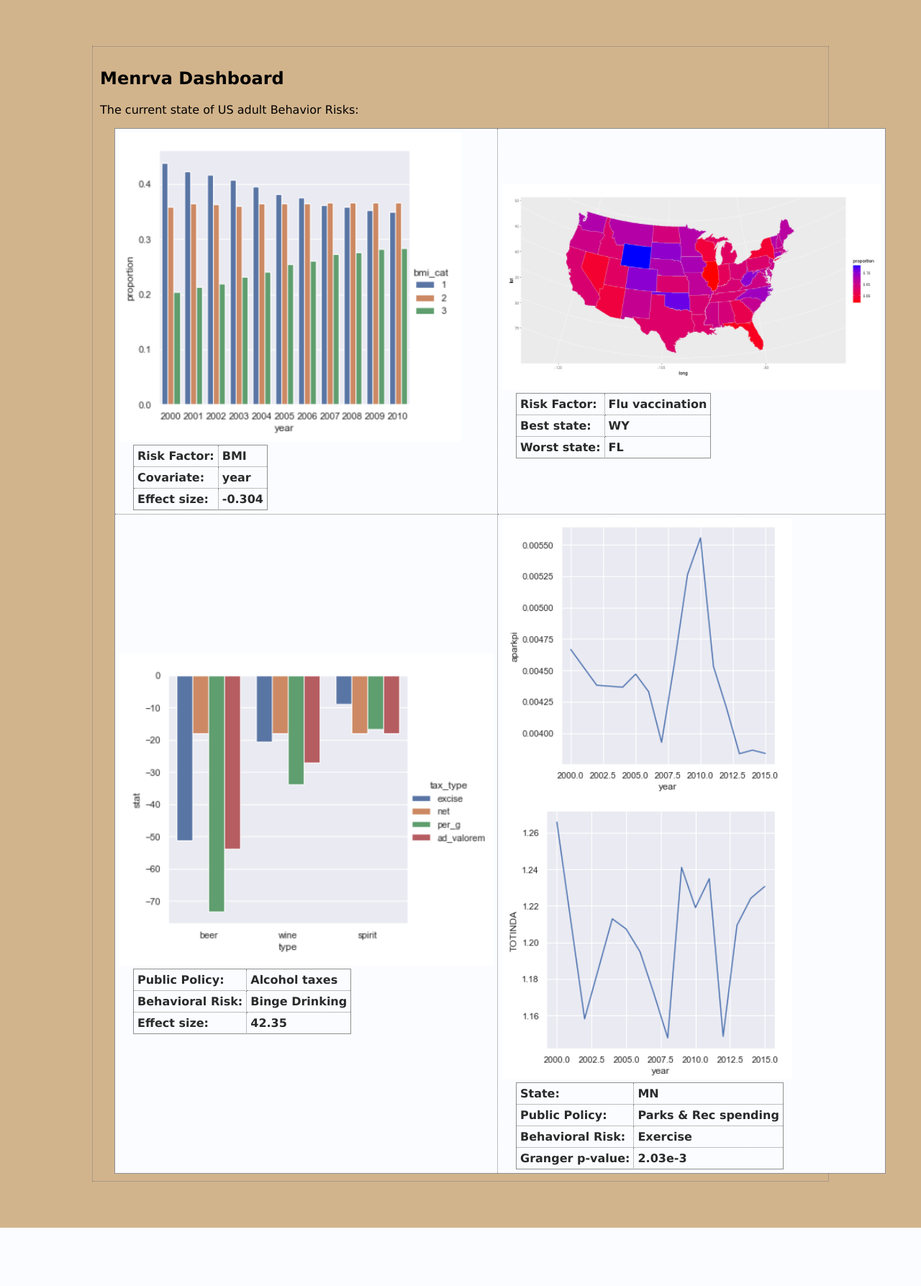
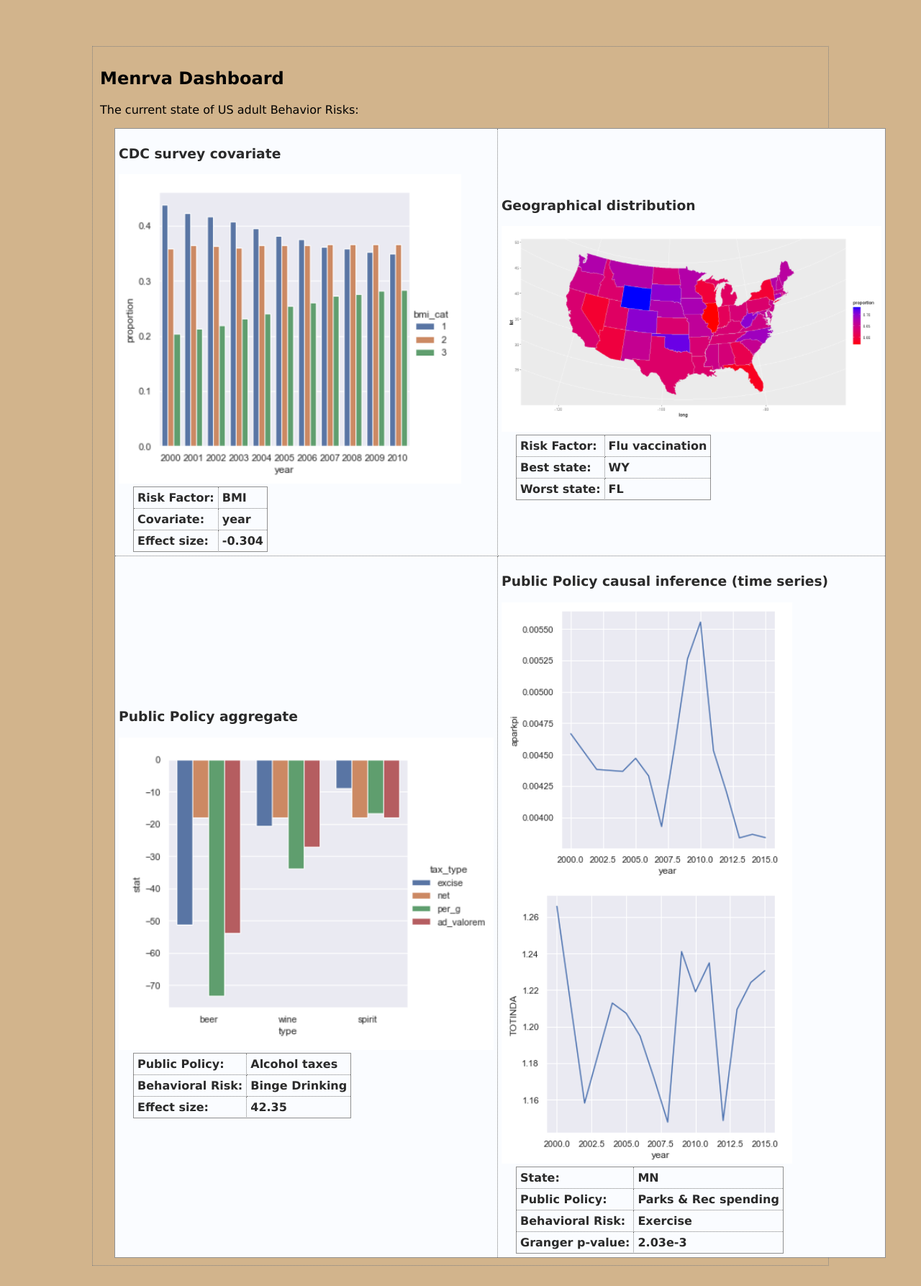
Before and after one commit to bjo/TDI_capstone_webapp, a Flask app: page / in a window 1280 px wide. Shown: the top 1787 px of the page at 72% size. Before the commit the page ends 1706 px from the top, so only its background shows below. Run offline with Flask 2, Linux system fonts and the light colour scheme.

Commit message:
project initialization 2

```diff
--- a/templates/entry.html
+++ b/templates/entry.html
@@ -11,6 +11,7 @@
 		<tr>
 			<!-- First entry: Covariate -->
 			<th>
+				<h3>CDC survey covariate</h3>
 				<table>
 				<tr>
 					<td>Risk Factor:</td>
@@ -30,6 +31,7 @@
 			</th>
 			<!-- Second entry: Geography -->
 			<th>
+				<h3>Geographical distribution</h3>
 				<table>
 				<tr>
 					<td>Risk Factor:</td>
@@ -52,6 +54,7 @@
 		<tr>
 			<!-- First entry: Public policy aggregate -->
 			<th>
+				<h3>Public Policy aggregate</h3>
 				<table>
 				<tr>
 					<td>Public Policy:</td>
@@ -71,6 +74,7 @@
 			</th>
 			<!-- Second entry: Public policy time series -->
 			<th>
+				<h3>Public Policy causal inference (time series)</h3>
 				<table>
 				<tr>
 					<td>State:</td>
```
